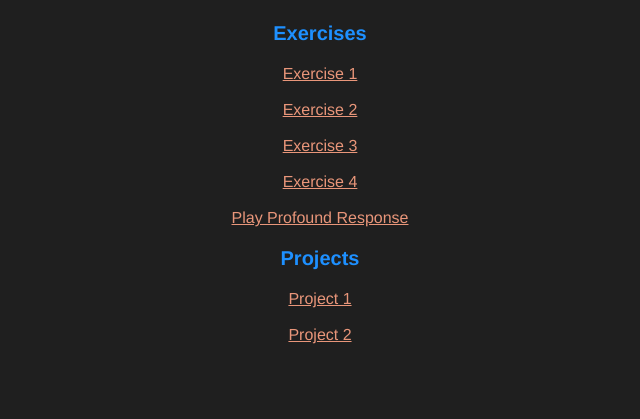
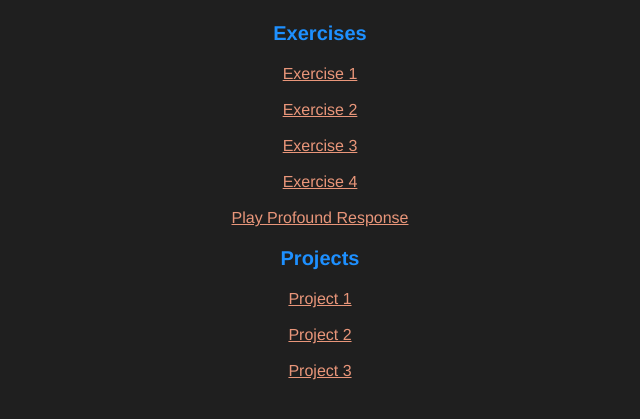
Before and after one commit to DTapia98/DanielTapiaInteractiveMedia341, a plain HTML site: page index.html in a window 1280 px wide. Shown: the part 215-634 px from the top of the page, without its empty margins (320-960 px from the left). Drawn offline with Linux system fonts and the light colour scheme.

Commit message:
03/17 update

```diff
--- a/index.html
+++ b/index.html
@@ -25,9 +25,14 @@
       <div><a href="PlayProfoundResponse/index.html"> Play Profound Response</a></div><br>
 
     <h3>Projects</h3>
-      <div><a href="https://www.reddit.com/r/managers/comments/scmzjx/hierarchies_of_labor/"> Project 1</a></div><br>
+      <div><a href="https://www.reddit.com/r/managers/comments/scmzjx/hierarchies_of_labor/"> Project 1</a></div>
+      <br>
       <br>
       <div><a href="Project2Home/index.html"> Project 2</a></div>
+      <br>
+      <br>
+      <div><a href="Project3/index.html"> Project 3</a></div>
+
 
   </body>
 </html>
```
